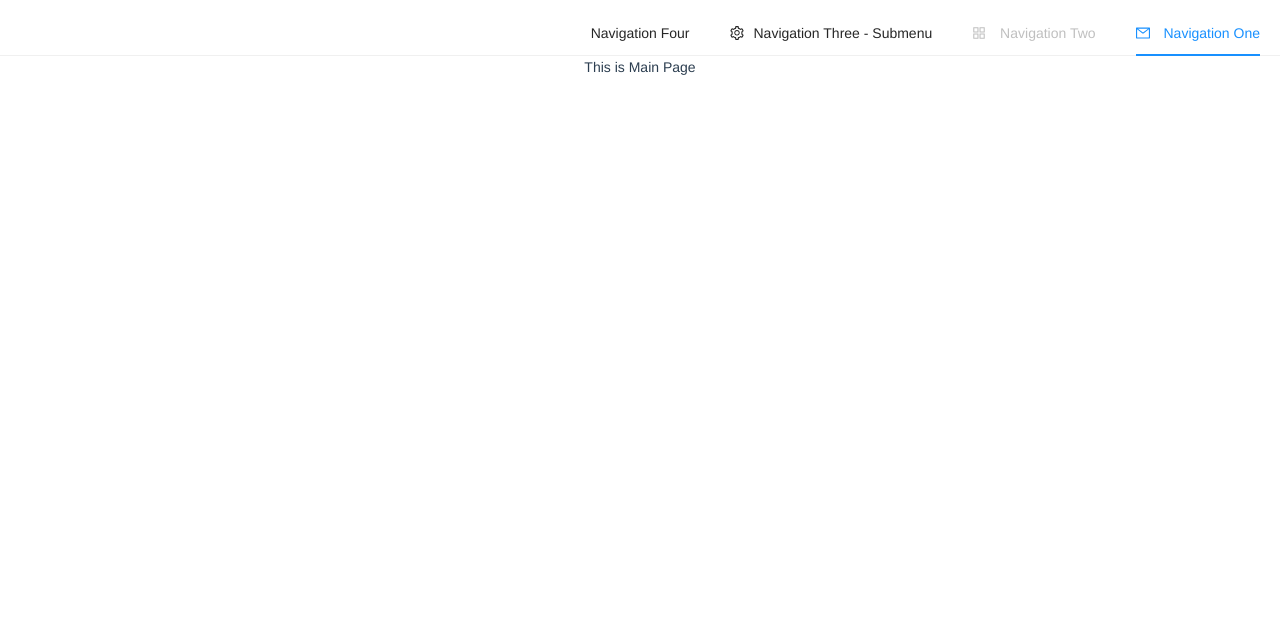
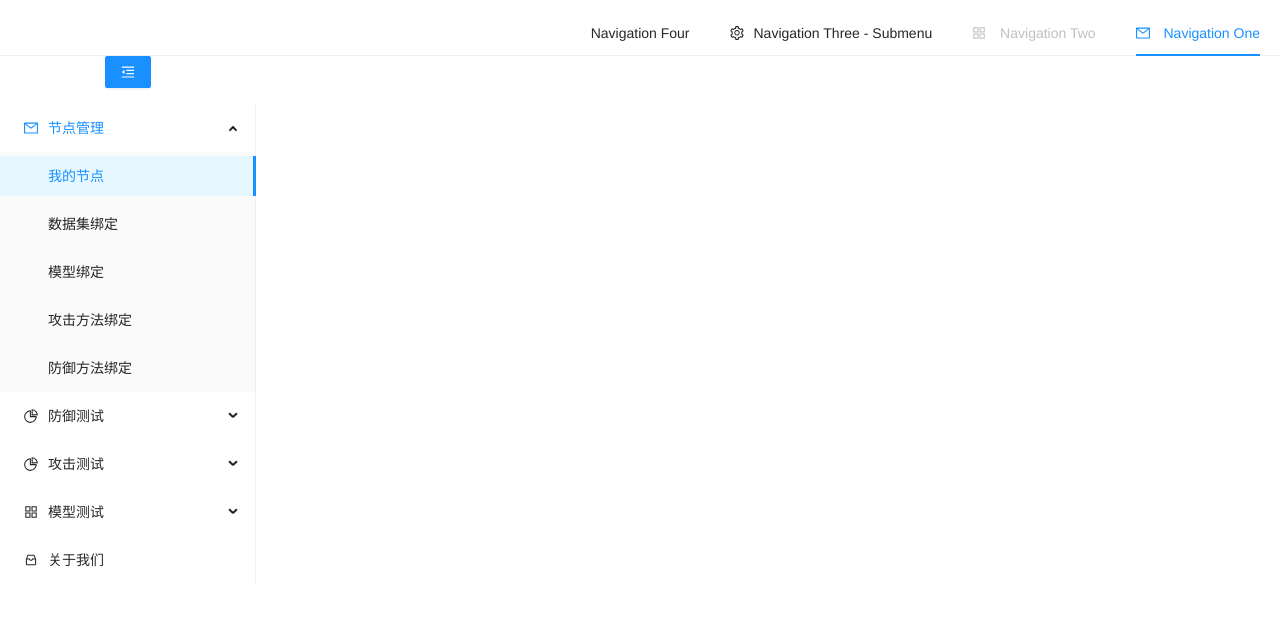
Before and after one commit to NeoSunJZ/Canary_View, a Vue app: page /Mainpage in a window 1280 px wide. Shown: the top 622 px of the page. Built offline with nearby package versions, Linux system fonts and the light colour scheme; what view-ui-plus would draw is missing.

Commit message:
主页基本框架

```diff
--- a/src/components/LeftNavigation.vue
+++ b/src/components/LeftNavigation.vue
@@ -12,49 +12,56 @@
       v-model:openKeys="openKeys"
       v-model:selectedKeys="selectedKeys"
       mode="inline"
-      theme="dark"
+      theme="light"
       :inline-collapsed="collapsed"
     >
-      <a-menu-item key="1">
-        <template #icon>
-          <PieChartOutlined />
-        </template>
-        <span>Option 1</span>
-      </a-menu-item>
-      <a-menu-item key="2">
-        <template #icon>
-          <DesktopOutlined />
-        </template>
-        <span>Option 2</span>
-      </a-menu-item>
-      <a-menu-item key="3">
-        <template #icon>
-          <InboxOutlined />
-        </template>
-        <span>Option 3</span>
-      </a-menu-item>
       <a-sub-menu key="sub1">
         <template #icon>
           <MailOutlined />
         </template>
-        <template #title>Navigation One</template>
-        <a-menu-item key="5">Option 5</a-menu-item>
-        <a-menu-item key="6">Option 6</a-menu-item>
-        <a-menu-item key="7">Option 7</a-menu-item>
-        <a-menu-item key="8">Option 8</a-menu-item>
+        <template #title>节点管理</template>
+        <a-menu-item key="1">我的节点</a-menu-item>
+        <a-menu-item key="2">数据集绑定</a-menu-item>
+        <a-menu-item key="3">模型绑定</a-menu-item>
+        <a-menu-item key="4">攻击方法绑定</a-menu-item>
+        <a-menu-item key="5">防御方法绑定</a-menu-item>
       </a-sub-menu>
       <a-sub-menu key="sub2">
         <template #icon>
+          <PieChartOutlined />
+        </template>
+        <template #title>防御测试</template>
+        <a-menu-item key="6">测试任务构建</a-menu-item>
+        <a-menu-item key="7">任务实时看板</a-menu-item>
+        <a-menu-item key="8">结果分析</a-menu-item>
+        <a-menu-item key="9">天梯榜</a-menu-item>
+      </a-sub-menu>
+      <a-sub-menu key="sub3">
+        <template #icon>
+          <PieChartOutlined />
+        </template>
+        <template #title>攻击测试</template>
+        <a-menu-item key="6">测试任务构建</a-menu-item>
+        <a-menu-item key="7">任务实时看板</a-menu-item>
+        <a-menu-item key="8">结果分析</a-menu-item>
+        <a-menu-item key="9">天梯榜</a-menu-item>
+      </a-sub-menu>
+      <a-sub-menu key="sub4">
+        <template #icon>
           <AppstoreOutlined />
         </template>
-        <template #title>Navigation Two</template>
-        <a-menu-item key="9">Option 9</a-menu-item>
-        <a-menu-item key="10">Option 10</a-menu-item>
-        <a-sub-menu key="sub3" title="Submenu">
-          <a-menu-item key="11">Option 11</a-menu-item>
-          <a-menu-item key="12">Option 12</a-menu-item>
-        </a-sub-menu>
+        <template #title>模型测试</template>
+        <a-menu-item key="6">测试任务构建</a-menu-item>
+        <a-menu-item key="7">任务实时看板</a-menu-item>
+        <a-menu-item key="8">结果分析</a-menu-item>
+        <a-menu-item key="9">天梯榜</a-menu-item>
       </a-sub-menu>
+      <a-menu-item key="10">
+        <template #icon>
+          <InboxOutlined />
+        </template>
+        <span>关于我们</span>
+      </a-menu-item>
     </a-menu>
   </div>
 </template>
@@ -65,7 +72,6 @@ import {
   MenuUnfoldOutlined,
   PieChartOutlined,
   MailOutlined,
-  DesktopOutlined,
   InboxOutlined,
   AppstoreOutlined,
 } from "@ant-design/icons-vue";
@@ -75,7 +81,6 @@ export default defineComponent({
     MenuUnfoldOutlined,
     PieChartOutlined,
     MailOutlined,
-    DesktopOutlined,
     InboxOutlined,
     AppstoreOutlined,
   },
--- a/src/components/LoginBox.vue
+++ b/src/components/LoginBox.vue
@@ -41,13 +41,16 @@
       </a-form-item>
 
       <a-form-item :wrapper-col="{ offset: 8, span: 16 }">
-        <a-button type="primary" html-type="submit">Submit</a-button>
+        <a-button type="primary" html-type="submit" @click="login"
+          >Submit</a-button
+        >
       </a-form-item>
     </a-form>
   </a-card>
 </template>
 <script>
 import { defineComponent, reactive } from "vue";
+// import * as axios from "axios";
 export default defineComponent({
   setup() {
     const formState = reactive({
@@ -63,12 +66,16 @@ export default defineComponent({
     const onFinishFailed = (errorInfo) => {
       console.log("Failed:", errorInfo);
     };
-
     return {
       formState,
       onFinish,
       onFinishFailed,
     };
   },
+  methods: {
+    login() {
+      this.$router.push({ path: "/MainPage" });
+    },
+  },
 });
 </script>
--- a/src/views/MainPage.vue
+++ b/src/views/MainPage.vue
@@ -1,12 +1,15 @@
 <template>
-  <div>This is Main Page</div>
+  <div><LeftNavigation></LeftNavigation></div>
 </template>
 
 <script>
+import LeftNavigation from "@/components/LeftNavigation.vue";
+
 export default {
   name: "MainPage",
   data: () => ({
     //
   }),
+  components: { LeftNavigation },
 };
 </script>
```
